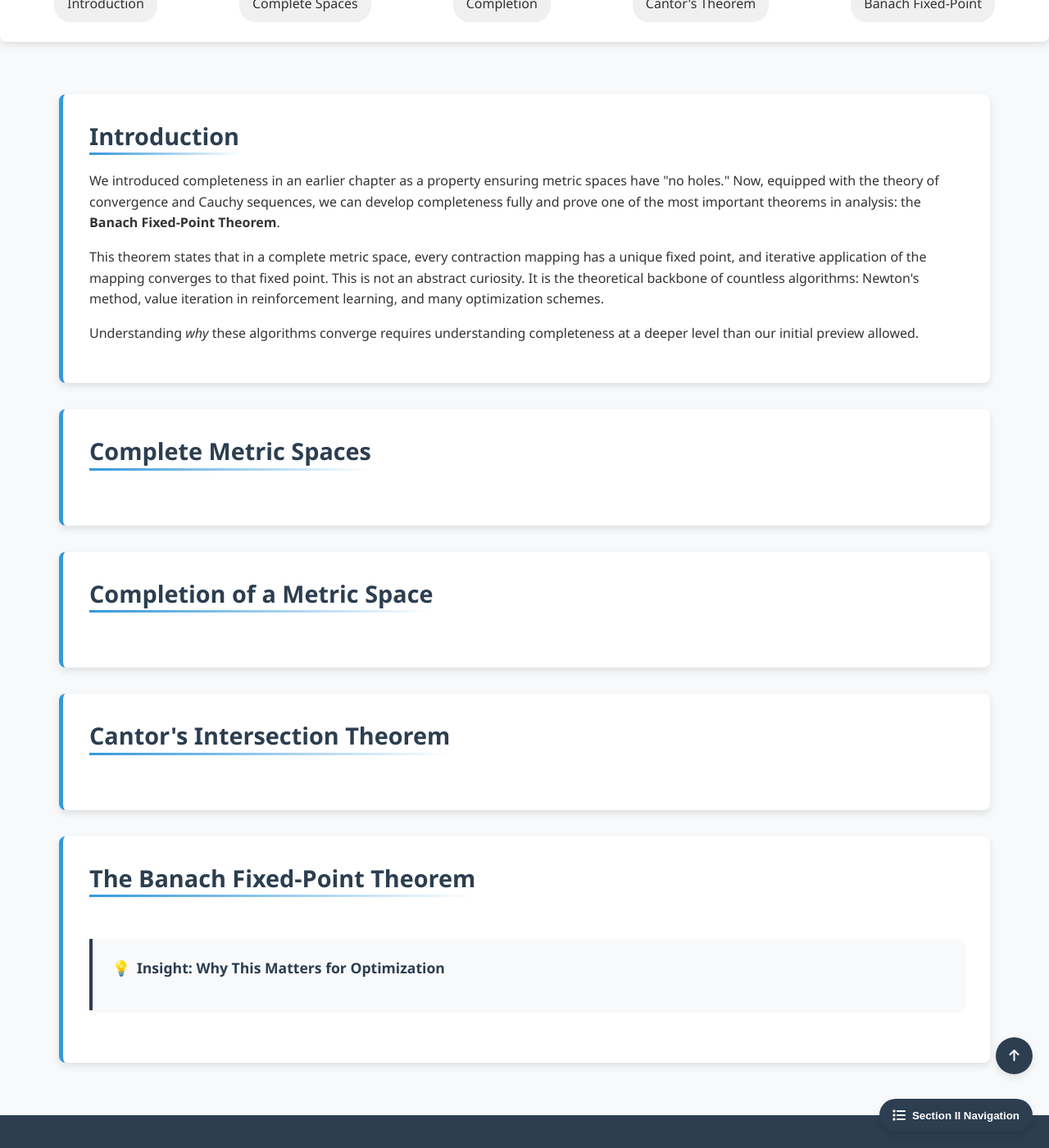
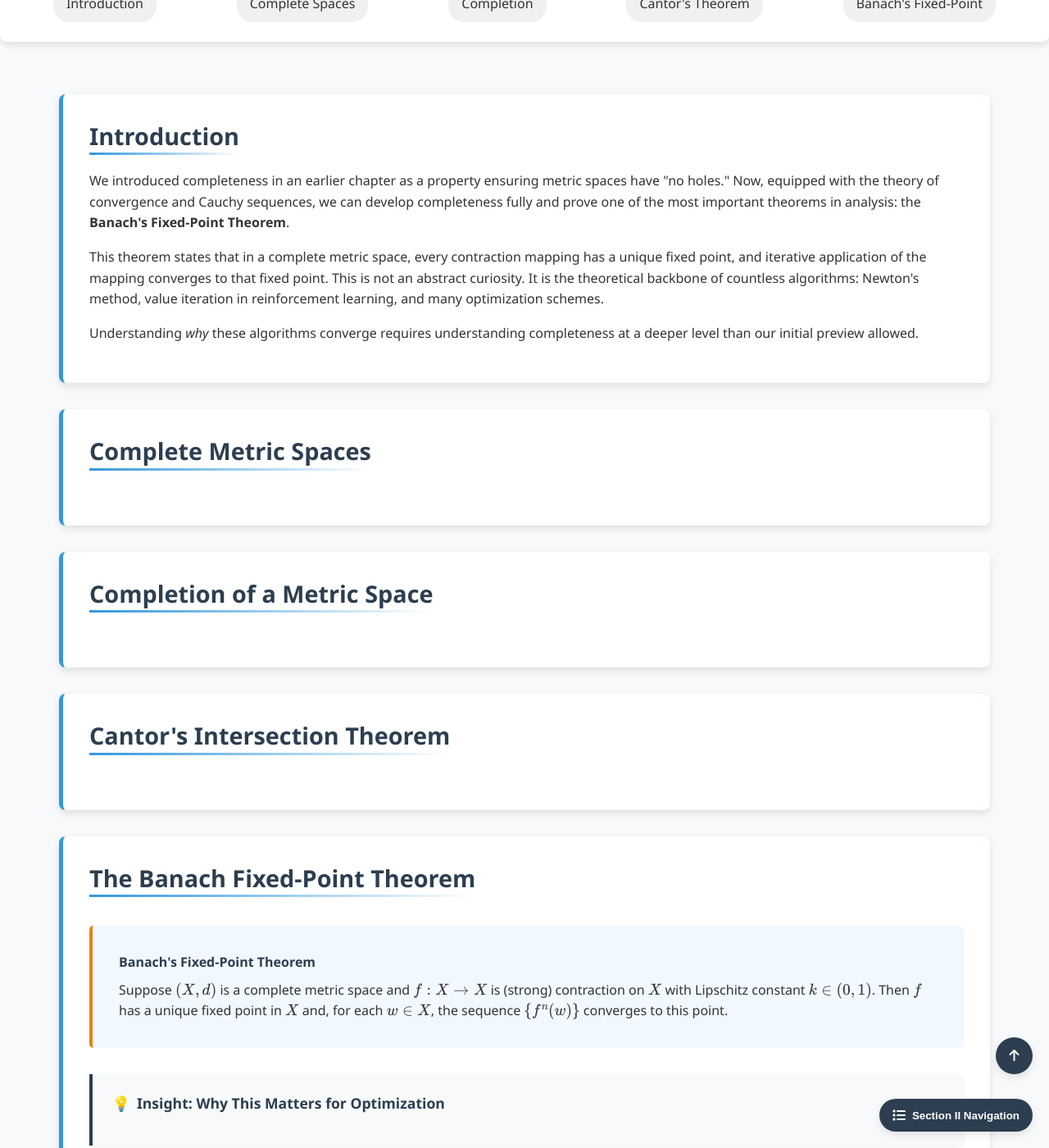
Before and after one commit to Yusukey01/yusukey01.github.io, a Jekyll site: the page built from Mathematics/Calculus/completeness.html, in a window 1280 px wide and 1400 px high, scrolled down 538 px. Shown: the whole window at 82% size. Built offline with Jekyll 4.4.1, drawn with Linux system fonts in a browser that asks for light colours; some of the changed text lies outside the part shown.

Commit message:
start II-19

```diff
--- a/Mathematics/Calculus/completeness.html
+++ b/Mathematics/Calculus/completeness.html
@@ -33,7 +33,7 @@ noindex: true
         },
         "about": [
             { "@type": "Thing", "name": "Completeness" },
-            { "@type": "Thing", "name": "Banach Fixed-Point Theorem" },
+            { "@type": "Thing", "name": "Banach's Fixed-Point Theorem" },
             { "@type": "Thing", "name": "Contraction Mappings" },
             { "@type": "Thing", "name": "Completion of Metric Spaces" },
             { "@type": "Thing", "name": "Cantor's Intersection Theorem" }
@@ -42,7 +42,7 @@ noindex: true
             "Complete metric spaces and the Cauchy criterion",
             "Completeness of R^n and other standard spaces",
             "Completion of an incomplete metric space",
-            "Contraction mappings and the Banach Fixed-Point Theorem",
+            "Contraction mappings and the Banach's Fixed-Point Theorem",
             "Convergence rate estimates for iterative methods",
             "Cantor's Intersection Theorem",
             "Applications to optimization algorithms"
@@ -82,7 +82,7 @@ noindex: true
         }
         </script>
         <div class="hero-section">
-            <h1 class="webpage-name">Completeness & Fixed-Point Theorems</h1>
+            <h1 class="webpage-name">Completeness</h1>
         </div>
 
         {% include section_navigation.html %}
@@ -92,7 +92,7 @@ noindex: true
             <a href="#complete">Complete Spaces</a>
             <a href="#completion">Completion</a>
             <a href="#cantor">Cantor's Theorem</a>
-            <a href="#banach">Banach Fixed-Point</a>
+            <a href="#banach">Banach's Fixed-Point</a>
         </div>
 
         <div class="container">
@@ -102,7 +102,7 @@ noindex: true
                     We introduced completeness in an earlier chapter as a property ensuring metric spaces have
                     "no holes." Now, equipped with the theory of convergence and Cauchy sequences, we can develop
                     completeness fully and prove one of the most important theorems in analysis: the
-                    <strong>Banach Fixed-Point Theorem</strong>.
+                    <strong>Banach's Fixed-Point Theorem</strong>.
                 </p>
 
                 <p>
@@ -185,12 +185,12 @@ noindex: true
 
                 <!-- Definition: Contraction mapping (Lipschitz with constant L < 1) -->
 
-                <!-- Theorem: Banach Fixed-Point Theorem -->
-                <!--
-                    Let (X, d) be a complete metric space and T: X → X a contraction.
-                    Then T has a unique fixed point x*, and for any x_0,
-                    the sequence x_{n+1} = T(x_n) converges to x*.
-                -->
+                 <div class="theorem">
+                    <span class="theorem-title">Banach's Fixed-Point Theorem</span>
+                    Suppose \((X, d)\) is a complete metric space and \(f: X \to X\) is (strong) contraction on \(X\)
+                    with Lipschitz constant \(k \in (0, 1)\). Then \(f\) has a unique fixed point in \(X\) and,
+                    for each \(w \in X\), the sequence \(\{f^n(w)\}\) converges to this point.
+                </div>
 
                 <!-- Proof sketch (it's constructive and illuminating) -->
 
--- a/Mathematics/Calculus/continuity.html
+++ b/Mathematics/Calculus/continuity.html
@@ -79,7 +79,7 @@ uses_python: false
         }
         </script>
         <div class="hero-section">
-            <h1 class="webpage-name">Continuity in Metric Spaces</h1>
+            <h1 class="webpage-name">Continuity</h1>
         </div>
 
         {% include section_navigation.html %}
```
Also changed, not shown: other parts of Mathematics/Calculus/completeness.html (+4 -4 lines).
